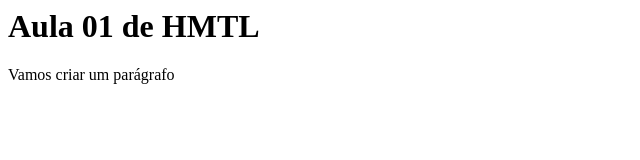
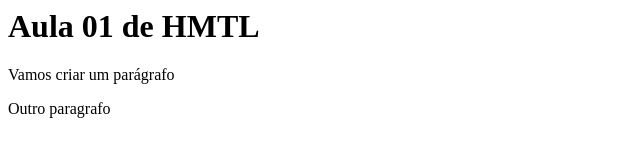
Before and after one commit to profwtelles/Treinamento, a plain HTML site: page index.html in a window 1280 px wide. Shown: the whole page, without its empty margins (0-640 px from the left). Drawn offline with Linux system fonts and the light colour scheme.

Commit message:
Adicionado um novo paragrafo

```diff
--- a/index.html
+++ b/index.html
@@ -5,5 +5,6 @@
   <body>
     <h1> Aula 01 de HMTL </h1>
     <p> Vamos criar um parágrafo</p>
+    <p> Outro paragrafo</p>
   </body>
 </html>
```
